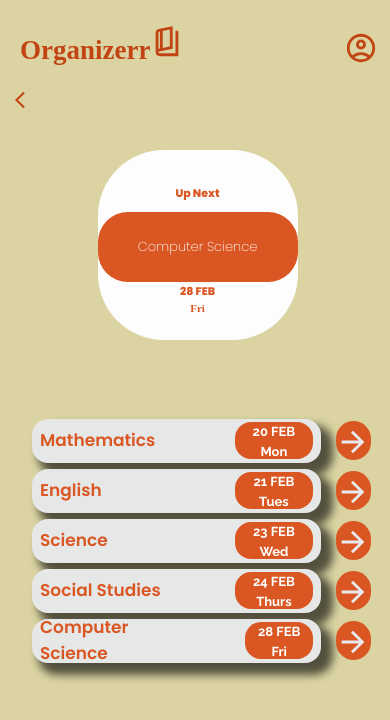
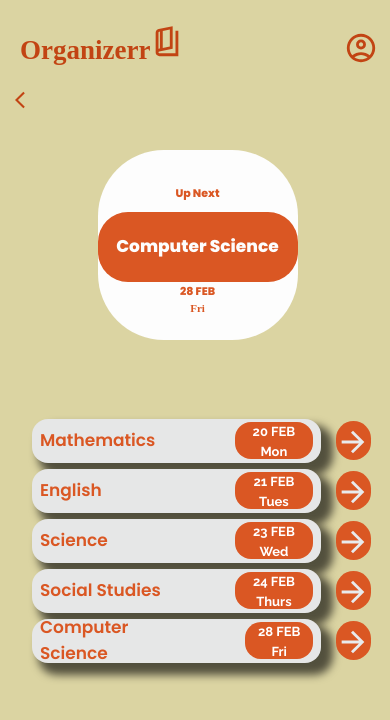
Before and after one commit to AbhaiSankarPR/Timetable-React, a React (Vite) app: page /timetable in a window 390 px wide. Shown: the top 720 px of the page. Built offline with nearby package versions, Linux system fonts and the light colour scheme; a web font is replaced by a local one.

Commit message:
Update table.css

```diff
--- a/src/table.css
+++ b/src/table.css
@@ -146,8 +146,8 @@ body {
         width: 200px;
         height: 70px;
         border-radius: 30px;
-        font-size: 13px;
-        font-weight: 200;
+        font-size: 17px;
+        font-weight: 800;
     }
 
     .upnext-date {
```
